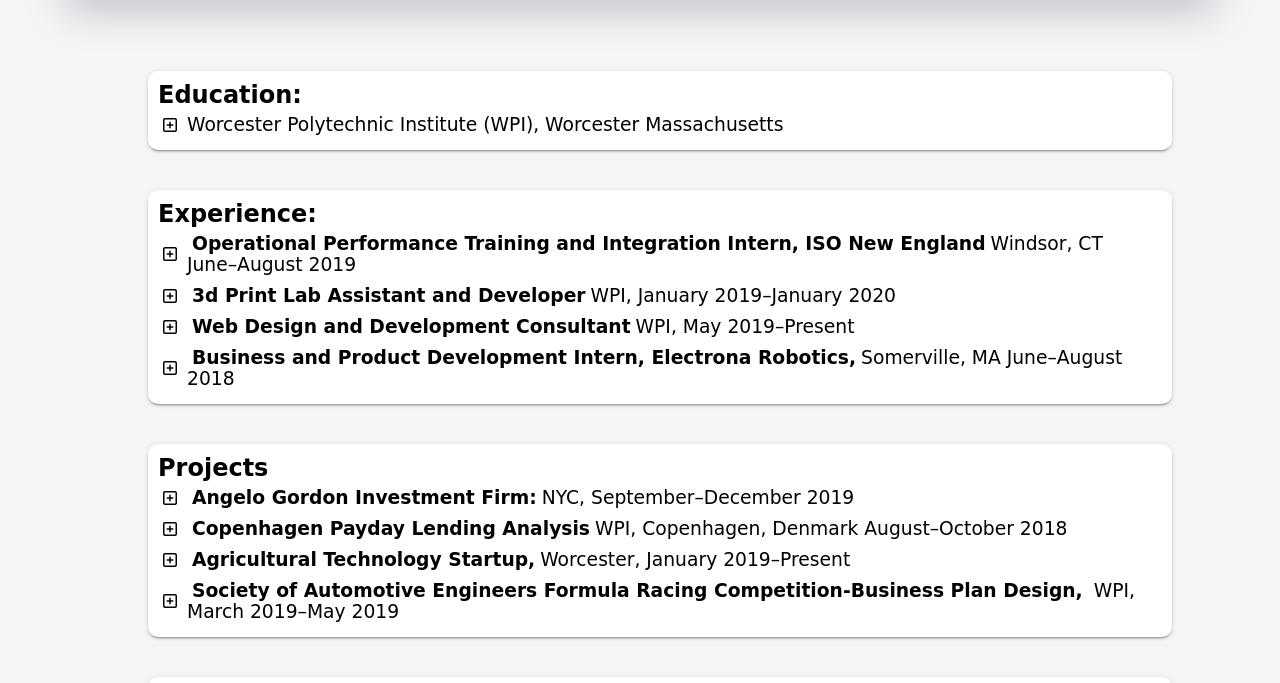
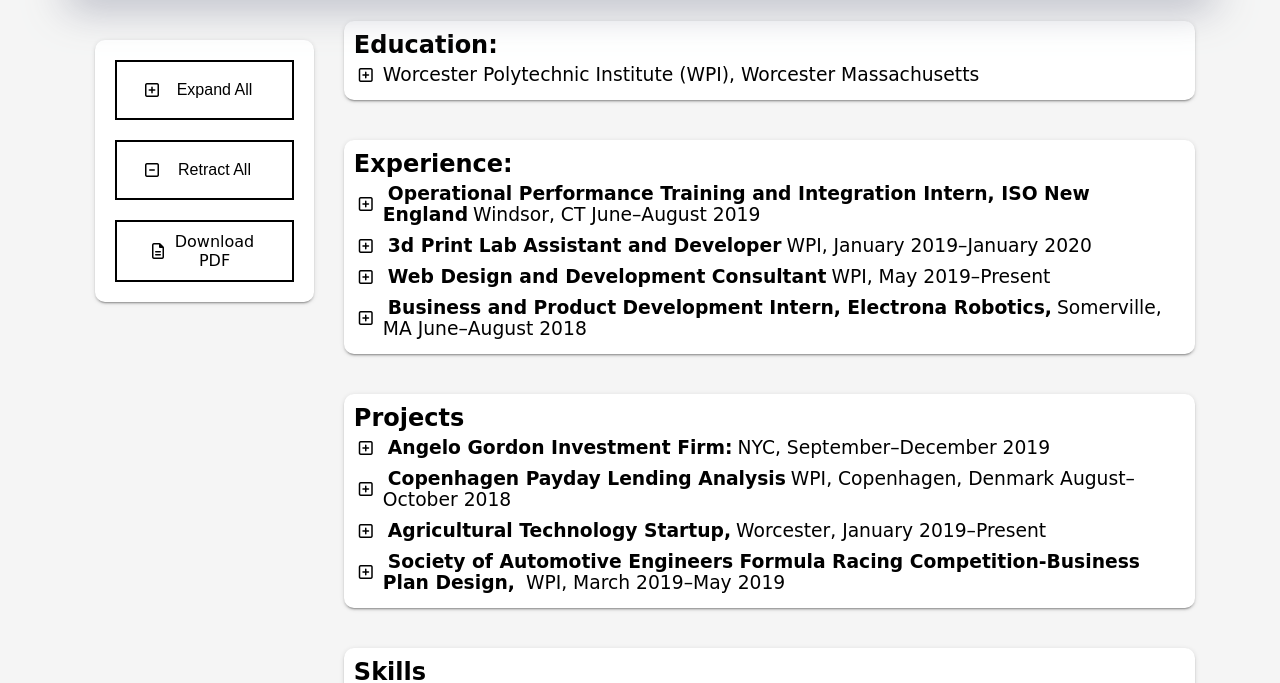
Before and after one commit to EthanMerrill/WritingForTheWeb, a plain HTML site: page ProjectWebsite/resume.html in a window 1280 px wide. Shown: the part 60-743 px from the top of the page. Drawn offline with Linux system fonts and the light colour scheme; a web font is replaced by a local one.

Commit message:
Working Resume Controls

```diff
--- a/ProjectWebsite/css/styles.css
+++ b/ProjectWebsite/css/styles.css
@@ -405,8 +405,10 @@
 .resume-container {
     display: flex;
     flex-direction: column;
-    width: 80%;
-    margin: 60px auto;
+    width: 70%;
+    margin: 10px;
+    justify-content: center;
+    align-items: center;
 }
 
 .resume.card {
@@ -417,7 +419,7 @@
 .hidden-description {
     display: none;
     overflow: hidden;
-    padding-left: 20px;
+    padding-left: 40px;
 }
 
 .activities-box {
@@ -431,17 +433,6 @@
 
 .activities-box * {
     margin: 5px;
-}
-
-.collapse {
-    display: block;
-    max-height: 0px;
-    overflow: hidden;
-    transition: max-height .5s cubic-bezier(0, 1, 0, 1);
-    &.show {
-        max-height: 99em;
-        transition: max-height .5s ease-in-out;
-    }
 }
 
 
@@ -490,3 +481,42 @@
 
     font-family: 'Baloo Bhaina 2', cursive;
 }
+.resume-page-container {
+    display: flex;
+    flex-direction: row;
+    width: 95%;
+    justify-content: center;
+    align-items: flex-start;
+    flex-wrap: wrap;
+}
+.resume-controls {
+    display: flex;
+    align-items: center;
+    flex-direction: column;
+    width: 18%;
+    position: sticky;
+    top: 100px;
+    margin-top: 80px;
+    min-width: 200px;
+    margin: 20px;
+}
+@media only screen and (max-width:1120px) {
+    .resume-controls {
+        flex-direction: row;
+        width: 90%;
+        height: 8%;
+        justify-items: center;
+    }
+}
+.resume-controls * {
+    width: 90%;
+}
+.magic-contact-box {
+    display: flex;
+    flex-direction: row;
+    align-content: flex-start;
+}
+.magic-contact-box .far {
+    width: 1%;
+    padding: 10px
+}
--- a/ProjectWebsite/resume.html
+++ b/ProjectWebsite/resume.html
@@ -26,6 +26,28 @@
 </header>
 
 <body>
+
+    <div class="resume-page-container">
+        <div class="resume-controls card">
+            <button class="magic-contact-box btn hvr-grow" onclick="collapse('','.collapse','show')">
+                <i class="far fa-plus-square" ></i>
+                <p>Expand All</p>
+            </button>
+
+            <button class="magic-contact-box btn hvr-grow" onclick="collapse('','.collapse','hide')">
+                <i class="far fa-minus-square" ></i>
+                <p>Retract All</p>
+            </button>
+            <button class="btn hvr-grow">
+                <a href="media/Ethan Merrill Resume.pdf" target="blank" class="magic-contact-box">
+                    <i class="far fa-file-alt"></i>
+                    <p>Download PDF</p>
+                </a>
+            </button>
+
+
+        </div>
+
         <div class='resume-container'>
             <section class="resume card">
                 <h1>Education: </h1>
@@ -45,8 +67,8 @@
                     <h3><b>Operational Performance Training and Integration Intern, ISO New England</b>Windsor, CT June–August 2019</h3>
                 </div>
                 <p class="hidden-description collapse opti" id="hidden-desc" data-toggle="collapse">
-                • Planned, designed, and developed, an automated system of reporting inadvertent power flows <br> • Reduced report creation time by 90% and improved process transparency and accuracy <br> • Presented completed program and results to senior
-                executive staff
+                    • Planned, designed, and developed, an automated system of reporting inadvertent power flows <br> • Reduced report creation time by 90% and improved process transparency and accuracy <br> • Presented completed program and results to
+                    senior executive staff
                 </p>
 
                 <div class="activities-box">
@@ -55,8 +77,8 @@
                     </h3>
                 </div>
                 <p class="hidden-description collapse lab-asst" id="hidden-desc" data-toggle="collapse">
-                Contracted by WPI to continue development of an information management system to automate the print order entry process. <br> • Estimated to save 200 hours of student and lab monitor time annually.<br> • Created a value stream map to understand
-                information flows<br> • Performed a cost benefit analysis, estimates show a net annual savings of over $3,000
+                    Contracted by WPI to continue development of an information management system to automate the print order entry process. <br> • Estimated to save 200 hours of student and lab monitor time annually.<br> • Created a value stream map
+                    to understand information flows<br> • Performed a cost benefit analysis, estimates show a net annual savings of over $3,000
                 </p>
 
                 <div class="activities-box">
@@ -65,8 +87,7 @@
                     </h3>
                 </div>
                 <p class="hidden-description collapse webdev" id="hidden-desc" data-toggle="collapse">
-                Designing and building a Wordpress website to promote the adaption of a framework for teamwork in class environments.<br> • Developed a project proposal and identified functional and nonfunctional requirements for the website.<br> • Communicate
-                with the project sponsor and associates in biweekly meetings to ensure the product meets their vision
+                    Designing and building a Wordpress website to promote the adaption of a framework for teamwork in class environments.<br> • Developed a project proposal and identified functional and nonfunctional requirements for the website.<br>                    • Communicate with the project sponsor and associates in biweekly meetings to ensure the product meets their vision
                 </p>
 
                 <div class="activities-box">
@@ -98,8 +119,8 @@
                     </h3>
                 </div>
                 <p class="hidden-description collapse payday" id="hidden-desc" data-toggle="collapse">
-                • Conducted interviews with members of the Danish parliament, a payday lending representative, and industry researchers<br> • Analyzed business models of payday lenders via financial reports and industry data<br> • Presented a policy package
-                recommendation to the Danish Consumer Council, a consumer protection organization<br>
+                    • Conducted interviews with members of the Danish parliament, a payday lending representative, and industry researchers<br> • Analyzed business models of payday lenders via financial reports and industry data<br> • Presented a policy
+                    package recommendation to the Danish Consumer Council, a consumer protection organization<br>
                 </p>
 
                 <div class="activities-box">
@@ -212,6 +233,8 @@
 
         </div>
 
+    </div>
+
 </body>
 
 </html>
--- a/ProjectWebsite/script/resume.js
+++ b/ProjectWebsite/script/resume.js
@@ -16,6 +16,8 @@
 // Handler that uses various data-* attributes to trigger
 // specific actions, mimicing bootstraps attributes
 const triggers = Array.from(document.querySelectorAll('[data-toggle="collapse"]'));
+console.log(triggers)
+
 // console.log(triggers)
 window.addEventListener('click', (ev) => {
     const elm = ev.target;
@@ -35,10 +37,9 @@
 const collapse = (selectee, selector, cmd) => {
     if (selectee.className == "far fa-minus-square") {
         selectee.className = "far fa-plus-square"
-    } else {
+    } else if (selectee.className == "far fa-plus-square") {
         selectee.className = "far fa-minus-square"
     }
-
     const targets = Array.from(document.querySelectorAll(selector));
     targets.forEach(target => {
         target.classList[fnmap[cmd]]('show');
```
Also changed, not shown: 2 other files. Lines whose indentation alone changed are shown as unchanged.
